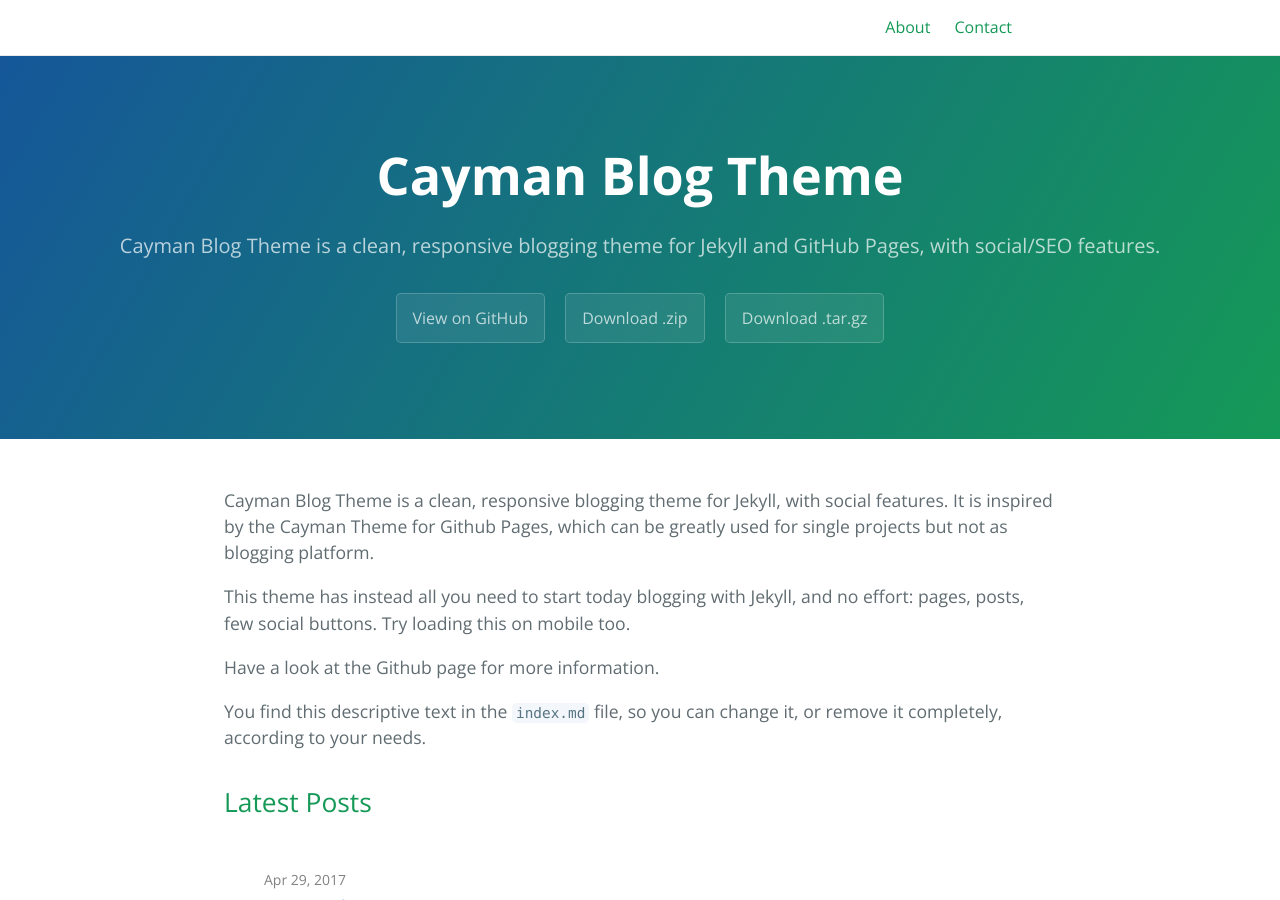
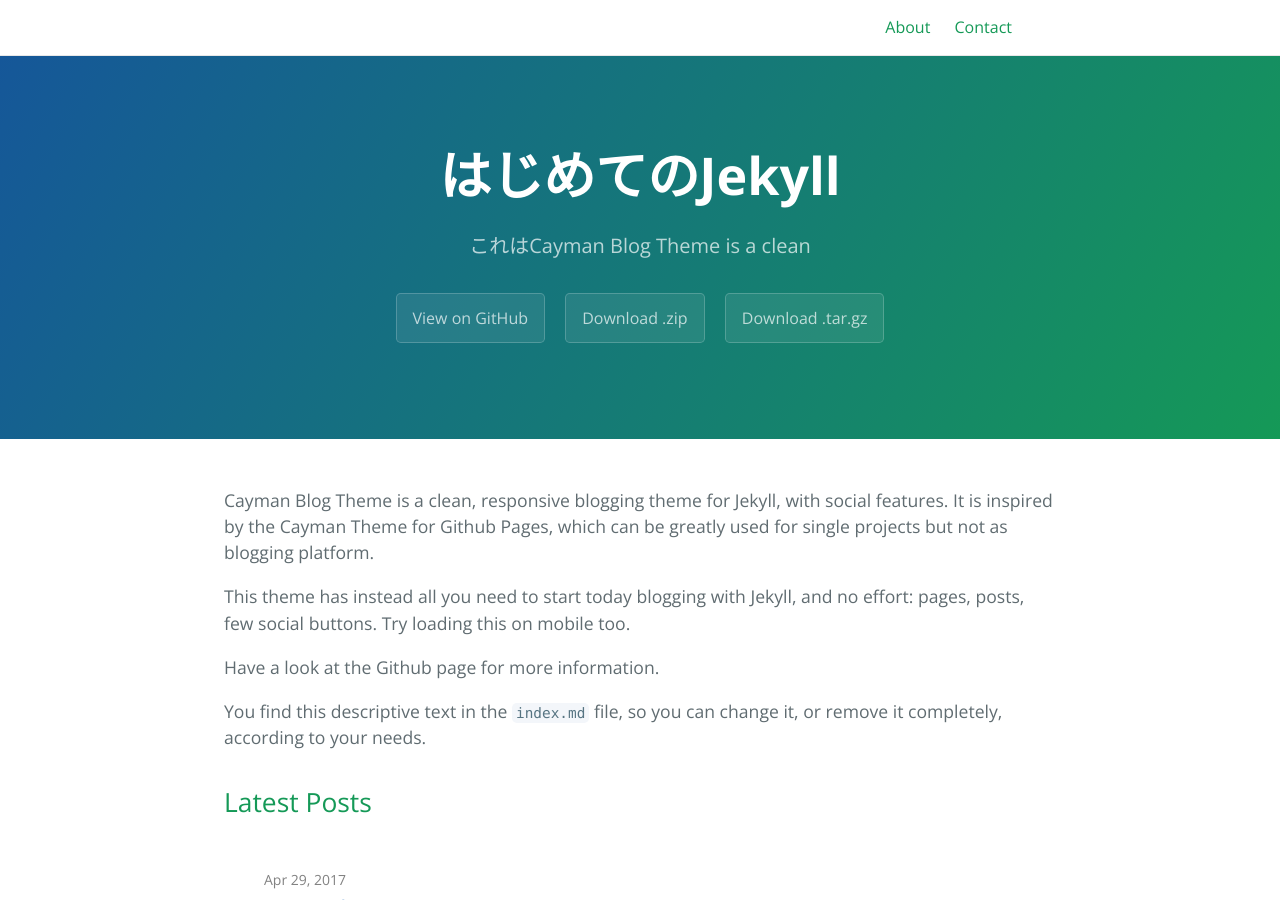
Before and after one commit to kubomasao8145/web2-5, a Jekyll site: the page built from index.md, in a window 1280 px wide and 900 px high. Built offline with Jekyll 4.4.1, drawn with Linux system fonts in a browser that asks for light colours.

Commit message:
Update _config.yml

```diff
--- a/_config.yml
+++ b/_config.yml
@@ -1,9 +1,9 @@
-title: Cayman Blog Theme
-description: Cayman Blog Theme is a clean, responsive blogging theme for Jekyll and GitHub Pages, with social/SEO features.
+title: はじめてのJekyll
+description: これはCayman Blog Theme is a clean
 show_downloads: true
 
 baseurl: "/cayman-blog" # change this to the subpath of your site, e.g. /blog. Leave it empty if you don't need it.
-url: "https://lorepirri.github.io" # change this to the base hostname & protocol for your site
+url: "https://github.com/kubomasao8145/web2-5" # change this to the base hostname & protocol for your site
 
 google_analytics:
 # cayman-blog date format
@@ -14,10 +14,10 @@ cayman-blog:
 theme: # leave it empty
 
 # social
-author: "Lore Pirri"
+author: "Masaki Kubota"
 image: /thumbnail-jumbo.png
 twitter:
-  username: lorepirri
+  username: kubomasao8145
 #  site:
 facebook:
   #publisher: 1592372034171500
```
